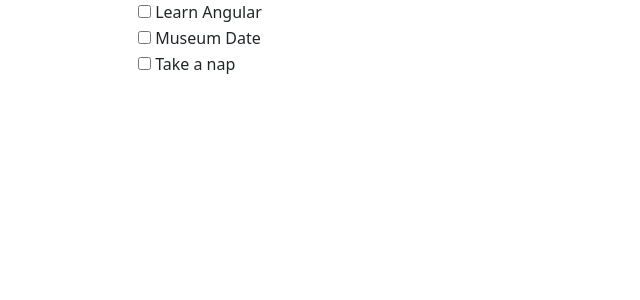
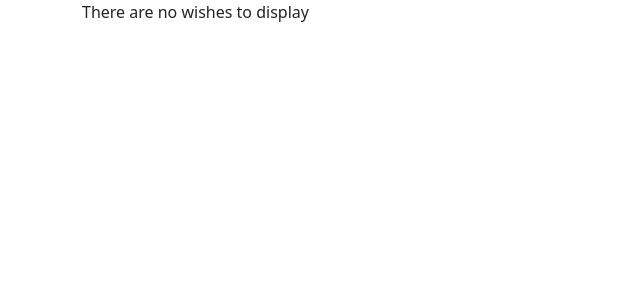
Before and after one commit to tamathecxder/angular-fundamental, an Angular app: page / in a window 1280 px wide. Shown: the top 300 px of the page, without its empty margins (0-640 px from the left). Built offline with nearby package versions, Linux system fonts and the light colour scheme.

Commit message:
simple conditional rendering with ngIf

```diff
--- a/src/app/app.component.html
+++ b/src/app/app.component.html
@@ -1,4 +1,8 @@
 <div class="container">
+  <div *ngIf="items.length === 0">
+    There are no wishes to display
+  </div>
+
   <ul class="wish-list">
     <li class="form-check" *ngFor="let item of items">
       <label class="form-check-label">
--- a/src/app/app.component.ts
+++ b/src/app/app.component.ts
@@ -11,10 +11,10 @@
   styleUrl: './app.component.css'
 })
 export class AppComponent {
-  items = [
-    new WishItem("Learn Angular"),
-    new WishItem("Museum Date"),
-    new WishItem("Take a nap", true)
+  items : WishItem[] = [
+    // new WishItem("Learn Angular"),
+    // new WishItem("Museum Date"),
+    // new WishItem("Take a nap", true)
   ];
 
   title = 'Testing';
```
